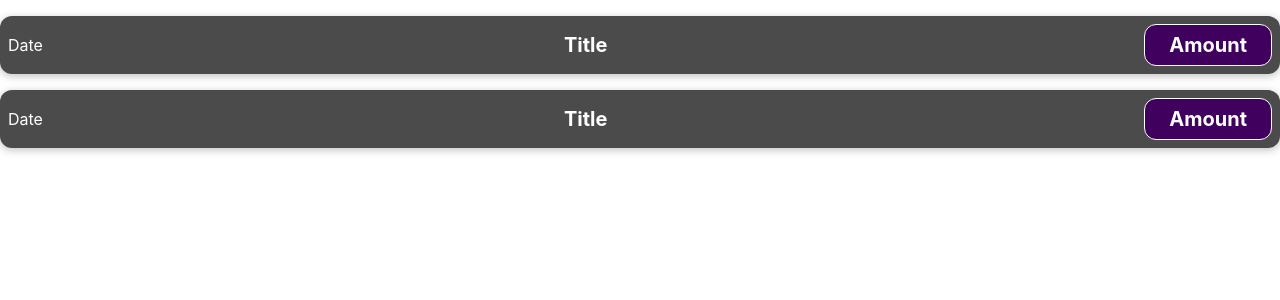
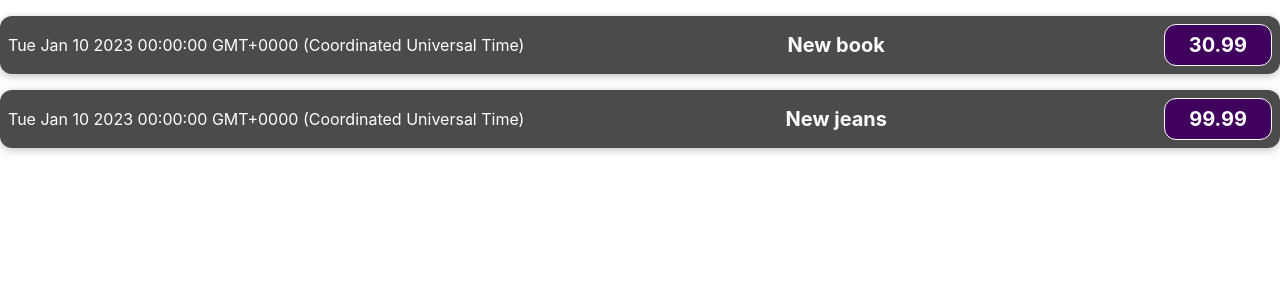
Before and after one commit to GervinLuide/expenses, a React (Create React App) app: page / in a window 1280 px wide. Shown: the top 300 px of the page. Built offline with nearby package versions, Linux system fonts and the light colour scheme.

Commit message:
Adding data to components

```diff
--- a/src/App.js
+++ b/src/App.js
@@ -3,11 +3,25 @@
 
 import ExpenseItem from "./components/ExpenseItem";
 
+
 function App() {
+    const expenses = [
+        {
+            date: new Date(2023, 0, 10),
+            title: "New book",
+            price: 30.99
+        },
+        {
+            date: new Date(2023, 0, 10),
+            title: "New jeans",
+            price: 99.99
+        }
+    ]
+
   return (
     <div className="App">
-      <ExpenseItem></ExpenseItem>
-        <ExpenseItem></ExpenseItem>
+        <ExpenseItem expenseData={expenses[0]}></ExpenseItem>
+        <ExpenseItem expenseData={expenses[1]}></ExpenseItem>
     </div>
   );
 }
--- a/src/components/ExpenseItem.js
+++ b/src/components/ExpenseItem.js
@@ -1,12 +1,15 @@
 import './ExpenseItem.css'
 
-function ExpenseItem(){
+function ExpenseItem(props){
+    console.log(props)
+
+
     return (
         <div className="expense-item">
-            <div>Date</div>
+            <div>{props.expenseData.date.toString()}</div>
             <div className="expense-item__description">
-                <h2>Title</h2>
-                <div className="expense-item__price">Amount</div>
+                <h2>{props.expenseData.title}</h2>
+                <div className="expense-item__price">{props.expenseData.price}</div>
             </div>
         </div>
     )
```
